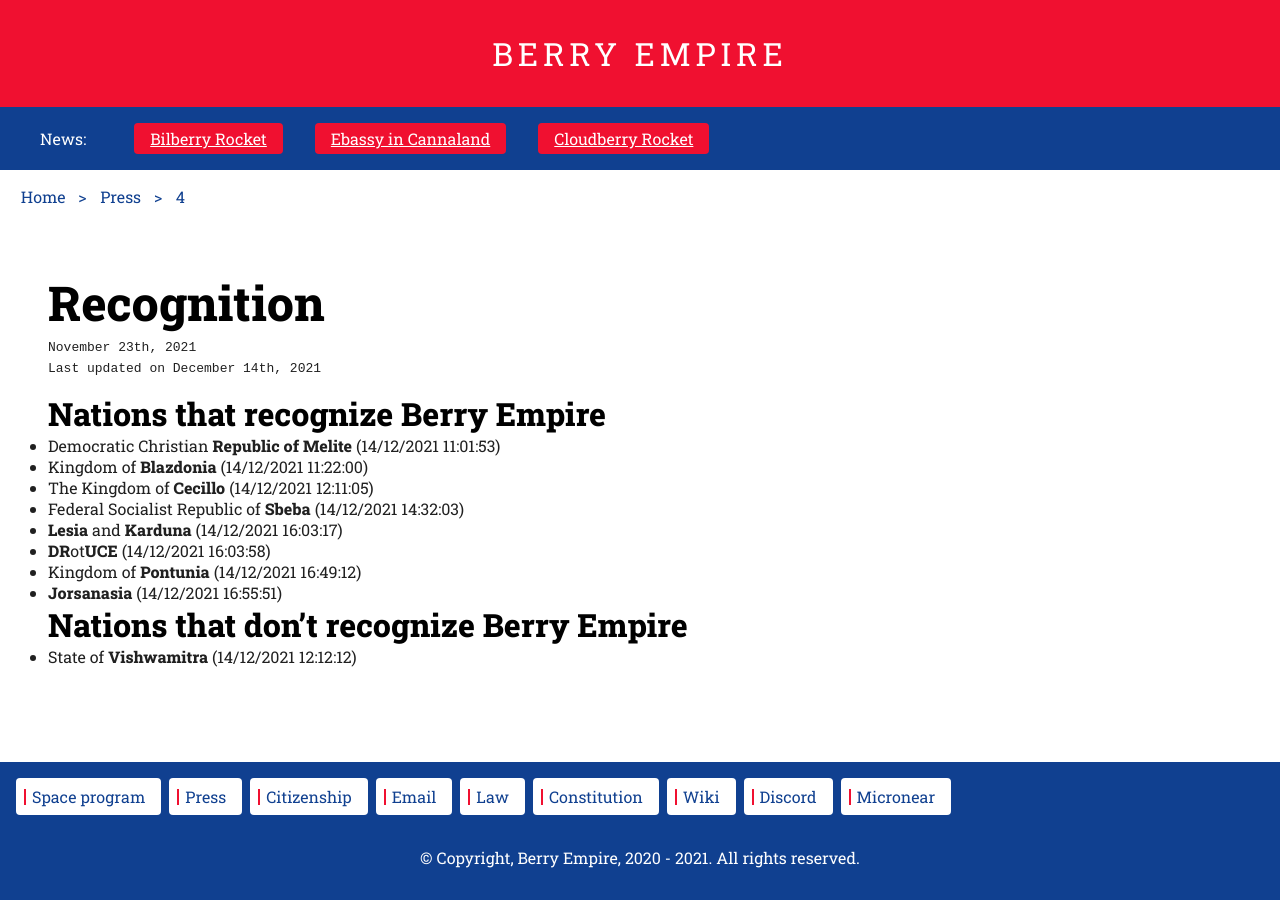
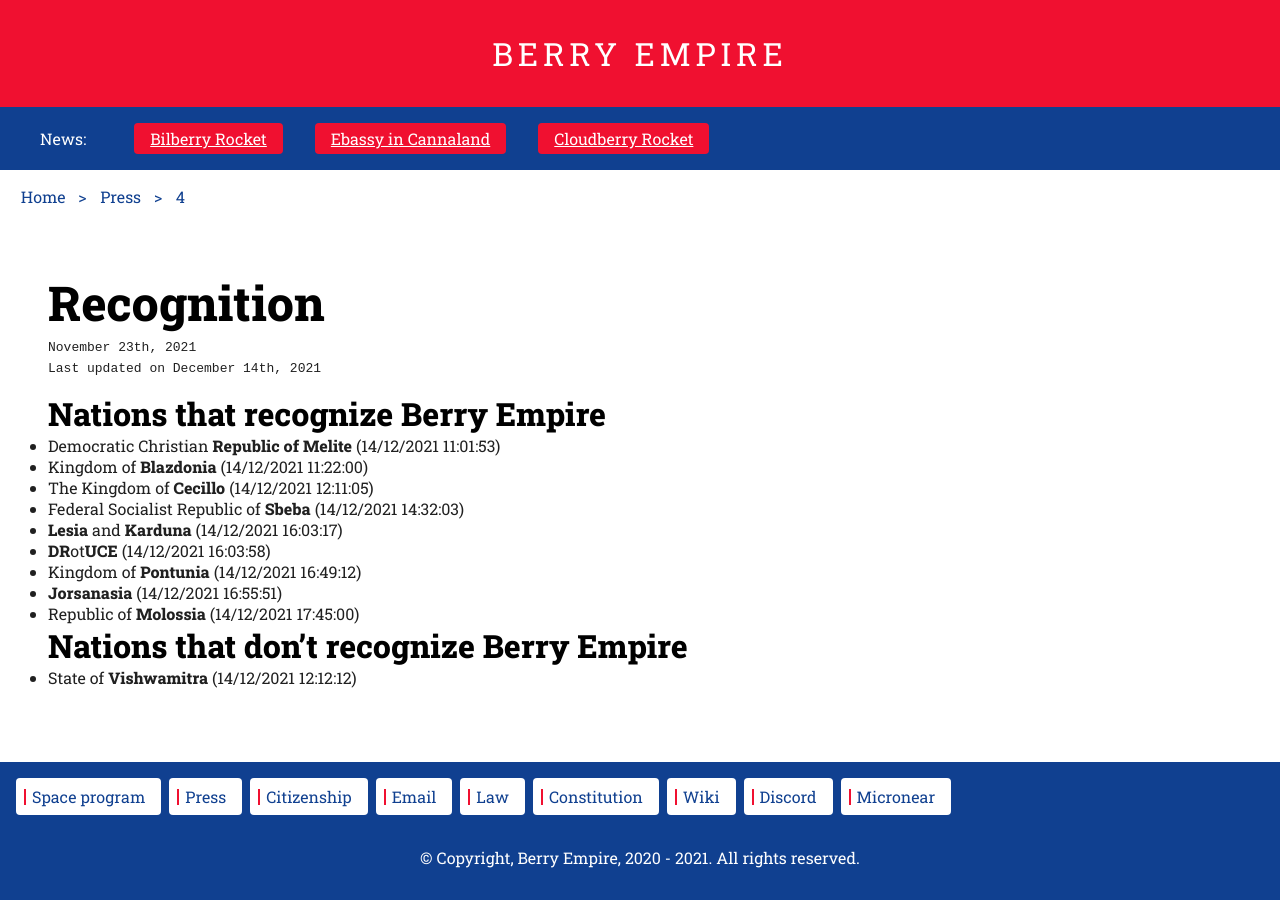
Before and after one commit to berryempire/berryempire.github.io, a Jekyll site: the page built from press/4/index.md, in a window 1280 px wide. Built offline with Jekyll 4.4.1, drawn with Linux system fonts in a browser that asks for light colours; our own code applies the rules of GitHub Pages for plain Markdown files.

Commit message:
Update index.md

```diff
--- a/press/4/index.md
+++ b/press/4/index.md
@@ -12,6 +12,7 @@
 - **DR**ot**UCE** (14/12/2021 16:03:58)
 - Kingdom of **Pontunia** (14/12/2021 16:49:12)
 - **Jorsanasia** (14/12/2021 16:55:51)
+- Republic of **Molossia** (14/12/2021 17:45:00)
 
 ## Nations that don't recognize Berry Empire
 - State of **Vishwamitra** (14/12/2021 12:12:12)
```
